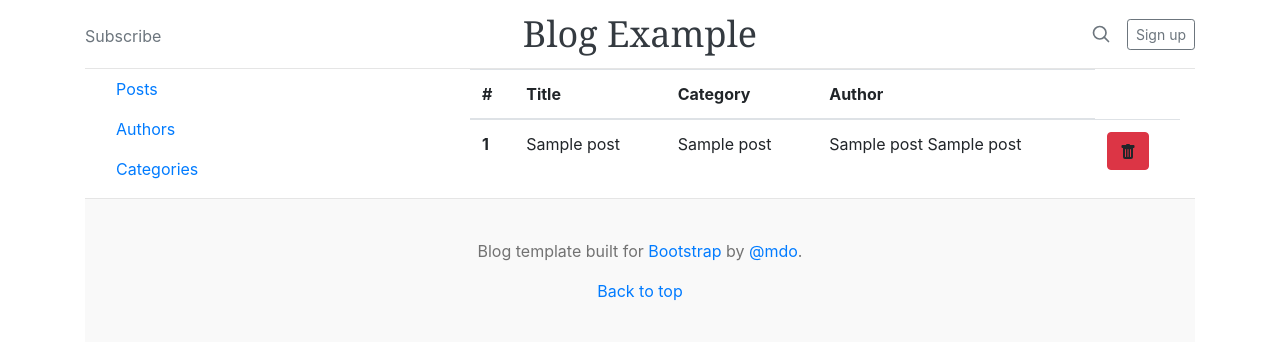
After one commit to Python-ITR/blog_example, a Flask app: page /admin/ in a window 1280 px wide. The commit adds this page. Shown: the top 342 px of the page. Run offline with Flask 2, Linux system fonts and the light colour scheme; a database or web service that is not in the repository returns one stand-in record (values such as "Sample title"); some libraries are stand-ins or nearby versions.

Commit message:
Admin pages + Create/Delete posts

```diff
--- a/app.py
+++ b/app.py
@@ -1,8 +1,6 @@
 from flask import Flask, render_template
 from views import register_views
 from services import PostsService
-
-print(PostsService.get_all_posts())
 
 app = Flask(__name__)
 register_views(app)
--- a/services/PostsService.py
+++ b/services/PostsService.py
@@ -64,7 +64,7 @@ class PostsService:
                 posts.category_id=%s
             ORDER BY created_at DESC;
         """,
-        (category_id, )
+            (category_id,),
         )
         data = c.fetchall()
         data = list(map(lambda i: PostDto(*i), data))
@@ -83,7 +83,7 @@ class PostsService:
                 posts.author_id=%s
             ORDER BY created_at DESC;
         """,
-        (author_id, )
+            (author_id,),
         )
         data = c.fetchall()
         data = list(map(lambda i: PostDto(*i), data))
@@ -105,3 +105,31 @@ class PostsService:
         data = c.fetchone()
         data = PostDto(*data)
         return data
+
+    @staticmethod
+    def create_new_post(title, category_id, author_id, body="") -> PostDto:
+        """
+        Создать новый пост с полученными данными и вернуть его
+        """
+        c = connection.cursor()
+        now = datetime.now()
+        c.execute(
+            """INSERT INTO posts (title, category_id, author_id, body, created_at, updated_at)
+            VALUES (%s, %s, %s, %s, %s, %s) RETURNING id;""",
+            (title, category_id, author_id, body, now, now),
+        )
+        post_id, = c.fetchone()
+        connection.commit()
+        post = PostsService.get_post_by_id(post_id)
+        return post
+
+    @staticmethod
+    def delete_pots_by_id(post_id: int) -> PostDto:
+        """
+        Удалить пость по его ID и вернуть его после удаления.
+        """
+        c = connection.cursor()
+        post = PostsService.get_post_by_id(post_id)
+        c.execute("DELETE FROM posts WHERE id=%s;", (post.id,))
+        connection.commit()
+        return post
--- /dev/null
+++ b/static/del_btn.js
@@ -0,0 +1,14 @@
+const del_btns = document.querySelectorAll("[data-delete-url]");
+function deleteItem(event) {
+  const url = event.currentTarget.attributes.getNamedItem("data-delete-url")
+    .value;
+  fetch(url, {
+    method: "DELETE",
+    redirect: "manual"
+  }).then(response => {
+    location.reload();
+  });
+}
+for (const btn of del_btns) {
+  btn.addEventListener("click", deleteItem);
+}
--- /dev/null
+++ b/templates/admin_posts.html
@@ -0,0 +1,54 @@
+{% extends './base.html' %} {% block title %}Admin - Blog Example{% endblock %}
+{% block body %}
+<main class="container">
+  <div class="row">
+    <div class="sidebar col-12 col-md-4">
+      {% include "./block/admin_sidebar.html" %}
+    </div>
+    <div class="admin-content col-12 col-md-8">
+      <table class="table">
+        <thead>
+          <tr>
+            <th scope="col">#</th>
+            <th scope="col">Title</th>
+            <th scope="col">Category</th>
+            <th scope="col">Author</th>
+          </tr>
+        </thead>
+        <tbody>
+          {% for post in posts %}
+          <tr>
+            <th scope="row">{{ post.id }}</th>
+            <td>{{ post.title }}</td>
+            <td>{{ post.category_title }}</td>
+            <td>{{ post.author_first_name }} {{ post.author_last_name }}</td>
+            <td>
+              <a
+                data-delete-url="{{ url_for('admin_posts_delete', post_id=post.id) }}"
+                class="btn btn-danger"
+              >
+                <svg
+                  class="bi bi-trash-fill"
+                  width="1em"
+                  height="1em"
+                  viewBox="0 0 16 16"
+                  fill="currentColor"
+                  xmlns="http://www.w3.org/2000/svg"
+                >
+                  <path
+                    fill-rule="evenodd"
+                    d="M2.5 1a1 1 0 00-1 1v1a1 1 0 001 1H3v9a2 2 0 002 2h6a2 2 0 002-2V4h.5a1 1 0 001-1V2a1 1 0 00-1-1H10a1 1 0 00-1-1H7a1 1 0 00-1 1H2.5zm3 4a.5.5 0 01.5.5v7a.5.5 0 01-1 0v-7a.5.5 0 01.5-.5zM8 5a.5.5 0 01.5.5v7a.5.5 0 01-1 0v-7A.5.5 0 018 5zm3 .5a.5.5 0 00-1 0v7a.5.5 0 001 0v-7z"
+                    clip-rule="evenodd"
+                  />
+                </svg>
+              </a>
+            </td>
+          </tr>
+          {% endfor %}
+        </tbody>
+      </table>
+    </div>
+  </div>
+</main>
+<script src="/static/del_btn.js"></script>
+{% endblock%}
--- a/templates/base.html
+++ b/templates/base.html
@@ -11,9 +11,10 @@
   </head>
   <body>
     <div class="container">
-    {% include "./block/header.html" %}
-    {% block top %}{% endblock %}
-    {% block body %}{% endblock %}
-    {% include "./block/footer.html" %}
+      {% include "./block/header.html" %}
+      {% block top %}{% endblock %}
+      {% block body %}{% endblock %}
+      {% include "./block/footer.html" %}
+    </div>
   </body>
 </html>
--- /dev/null
+++ b/templates/block/admin_sidebar.html
@@ -0,0 +1,11 @@
+<ul class="nav flex-column">
+  <li class="nav-item">
+    <a class="nav-link" href="{{ url_for('admin_posts') }}">Posts</a>
+  </li>
+  <li class="nav-item">
+    <a class="nav-link" href="#">Authors</a>
+  </li>
+  <li class="nav-item">
+    <a class="nav-link" href="#">Categories</a>
+  </li>
+</ul>
--- a/views.py
+++ b/views.py
@@ -1,4 +1,4 @@
-from flask import render_template, url_for
+from flask import render_template, url_for, redirect, request
 from services import PostsService, CategoriesService, AuthorsService
 
 
@@ -41,8 +41,41 @@ def author_page(author_id):
     return render_template("author.html", author=author, author_posts=author_posts)
 
 
+def admin_posts():
+    posts = PostsService.get_all_posts()
+    return render_template("admin_posts.html", posts=posts)
+
+
+def admin_post():
+    categories = CategoriesService.get_all_categories()
+    authors = AuthorsService.get_all_authors()
+    if request.method == "GET":
+        return render_template(
+            "admin_post.html", categories=categories, authors=authors
+        )
+    elif request.method == "POST":
+        created_post = PostsService.create_new_post(
+            request.form.get("title"),
+            request.form.get("category_id"),
+            request.form.get("author_id"),
+            request.form.get("body"),
+        )
+        return redirect(url_for("admin_posts"))
+
+
+def admin_posts_delete(post_id: int):
+    PostsService.delete_pots_by_id(post_id)
+    return redirect(url_for("admin_posts"))
+
+
 def register_views(app):
     app.route("/")(index_page)
     app.route("/post/<int:post_id>")(post_page)
     app.route("/category/<int:category_id>")(category_page)
     app.route("/author/<int:author_id>")(author_page)
+    # ADMIN
+    app.route("/admin/")(admin_posts)  # Posts list
+    app.route("/admin/post/<int:post_id>", methods=["DELETE"])(
+        admin_posts_delete
+    )  # Delete post
+    app.route("/admin/post/new", methods=["GET", "POST"])(admin_post)  # New post
```
Also changed, not shown: templates/admin_post.html (added, +39 -0 lines).
